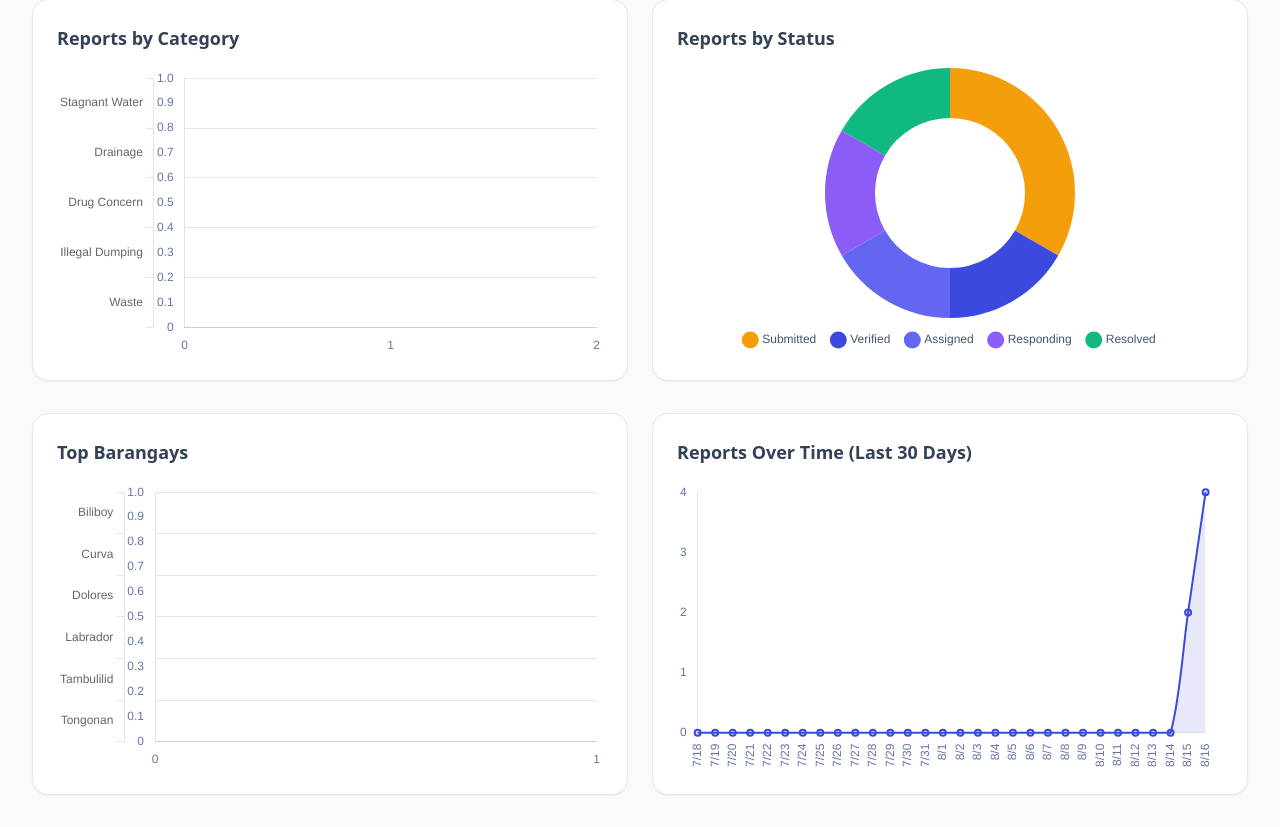
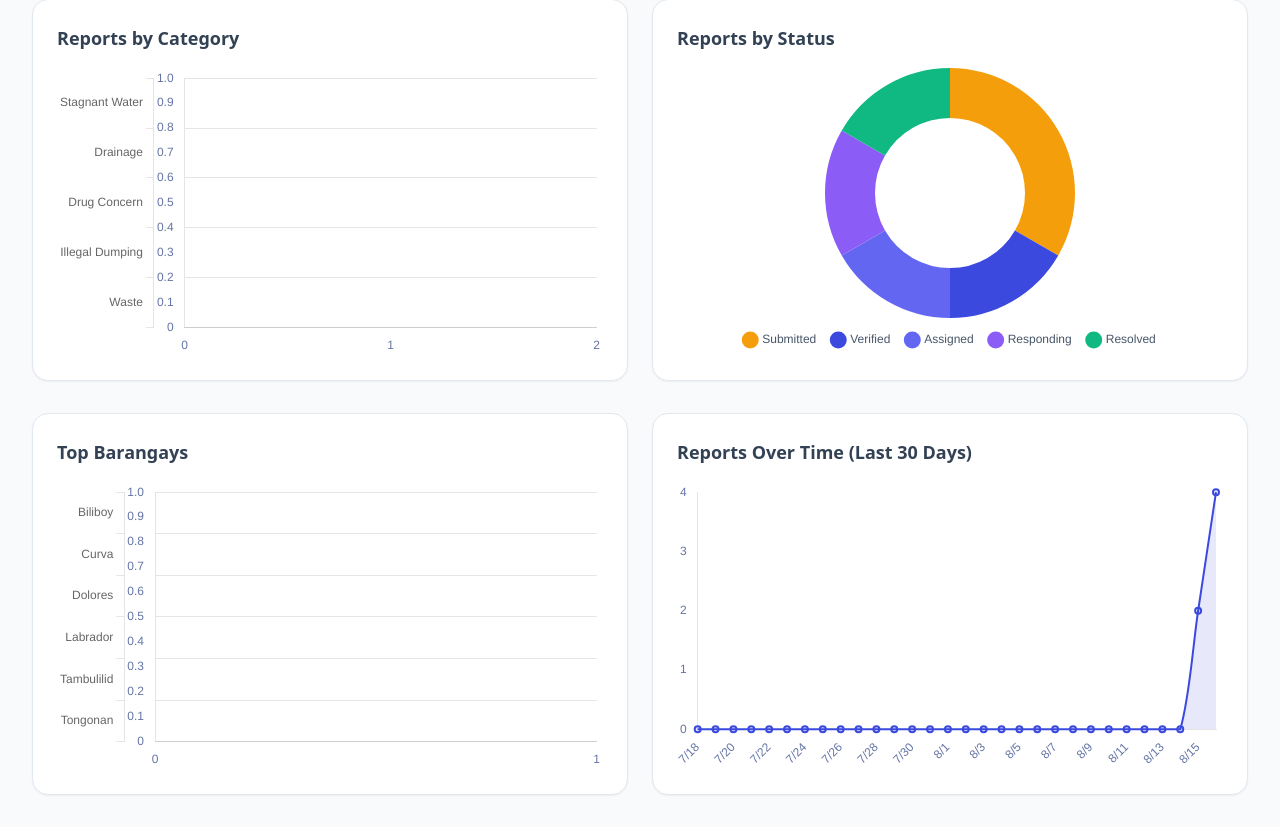
Before and after one commit to YourGbDev/EcoWatch, a PHP site: page /smart-flood-waste-monitoring/admin/analytics.php in a window 1280 px wide. Shown: the part 410-1237 px from the top of the page. Run offline with PHP 8.4, Linux system fonts and the light colour scheme; a user stored in the database is signed in; data comes from the database, SQL or seed files in the repository; some libraries are stand-ins or nearby versions.

Commit message:
Fix analytics chart ticks: integer-only labels on bar charts + 45deg rotation on trend date labels

```diff
--- a/admin/analytics.php
+++ b/admin/analytics.php
@@ -236,7 +236,7 @@ if (!isset($_SESSION['user_id']) || ($_SESSION['role'] ?? '') !== 'admin') {
                     maintainAspectRatio: false,
                     plugins: { legend: { display: false } },
                     scales: {
-                        x: { grid: { display: false }, ticks: { color: '#6474a5', stepSize: 1, precision: 0 } },
+                        x: { grid: { display: false }, ticks: { color: '#6474a5', stepSize: 1, precision: 0, callback: function(value) { return Number.isInteger(value) ? value : null; } } },
                         y: { grid: { display: false }, ticks: { color: '#6474a5' } }
                     }
                 }
@@ -287,7 +287,7 @@ if (!isset($_SESSION['user_id']) || ($_SESSION['role'] ?? '') !== 'admin') {
                     maintainAspectRatio: false,
                     plugins: { legend: { display: false } },
                     scales: {
-                        x: { grid: { display: false }, ticks: { color: '#6474a5', stepSize: 1, precision: 0 } },
+                        x: { grid: { display: false }, ticks: { color: '#6474a5', stepSize: 1, precision: 0, callback: function(value) { return Number.isInteger(value) ? value : null; } } },
                         y: { grid: { display: false }, ticks: { color: '#6474a5' } }
                     }
                 }
@@ -324,7 +324,7 @@ if (!isset($_SESSION['user_id']) || ($_SESSION['role'] ?? '') !== 'admin') {
                     maintainAspectRatio: false,
                     plugins: { legend: { display: false } },
                     scales: {
-                        x: { grid: { display: false }, ticks: { color: '#6474a5', maxRotation: 90, minRotation: 90 } },
+                        x: { grid: { display: false }, ticks: { color: '#6474a5', maxRotation: 45, minRotation: 45 } },
                         y: { grid: { display: false }, ticks: { color: '#6474a5', stepSize: 1, precision: 0 }, beginAtZero: true }
                     }
                 }
```
